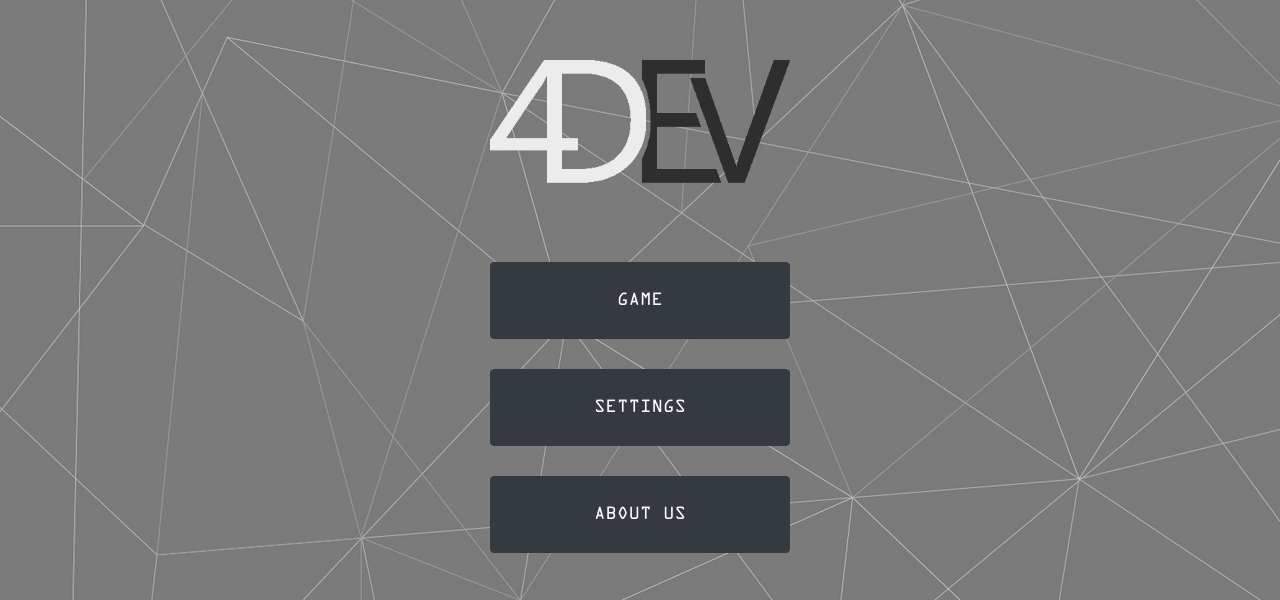
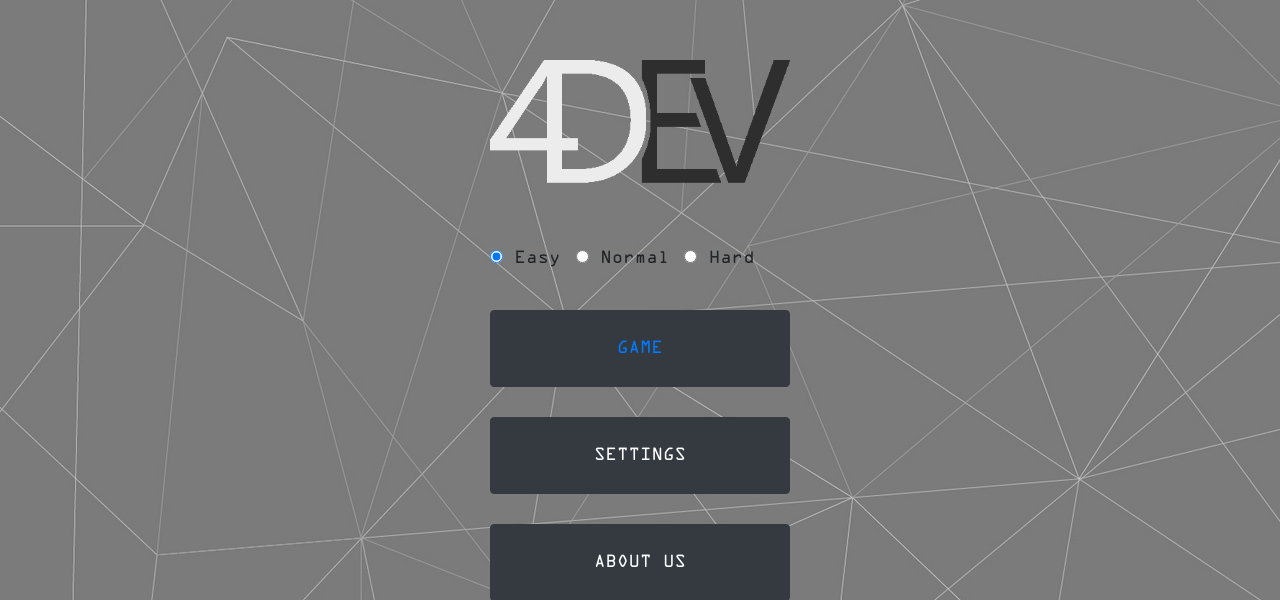
Before and after one commit to Pavel1239/4dev, a PHP site: page / in a window 1280 px wide. Shown: the top 600 px of the page. Run offline with PHP 8.4, Linux system fonts and the light colour scheme.

Commit message:
add radio button for level in game

```diff
--- a/css/main.css
+++ b/css/main.css
@@ -80,3 +80,15 @@ body {
 .blue{
   background-color: blue;
 }
+
+.radio_but{
+    display: flex;
+}
+
+p{
+  padding-right: 5%;
+}
+
+a{
+  color: white: ;
+}
--- a/index.html
+++ b/index.html
@@ -14,7 +14,28 @@
    <div class="wrapper ">
             <div class="menu">
                 <img src="img/4dev.png">
-                <a href="game.html"><button type="button" class="btn  btn-dark">GAME</button></a><br>
+                <form class="radio_but" action="#">
+                  <p>
+                    <label>
+                      <input name="group1" type="radio" checked />
+                      <span>Easy</span>
+                    </label>
+                  </p>
+                  <p>
+                    <label>
+                      <input name="group1" type="radio" />
+                      <span>Normal</span>
+                    </label>
+                  </p>
+                  <p>
+                    <label>
+                      <input class="with-gap" name="group1" type="radio" />
+                      <span>Hard</span>
+                    </label>
+                  </p>
+
+                </form>
+                <button type="button" class="btn  btn-dark"><a href="game.html">GAME</a></button><br>
                 <button type="button" class="btn btn-dark">SETTINGS</button><br>
                 <button type="button" class="btn btn-dark">ABOUT US</button><br>
             </div>
```
